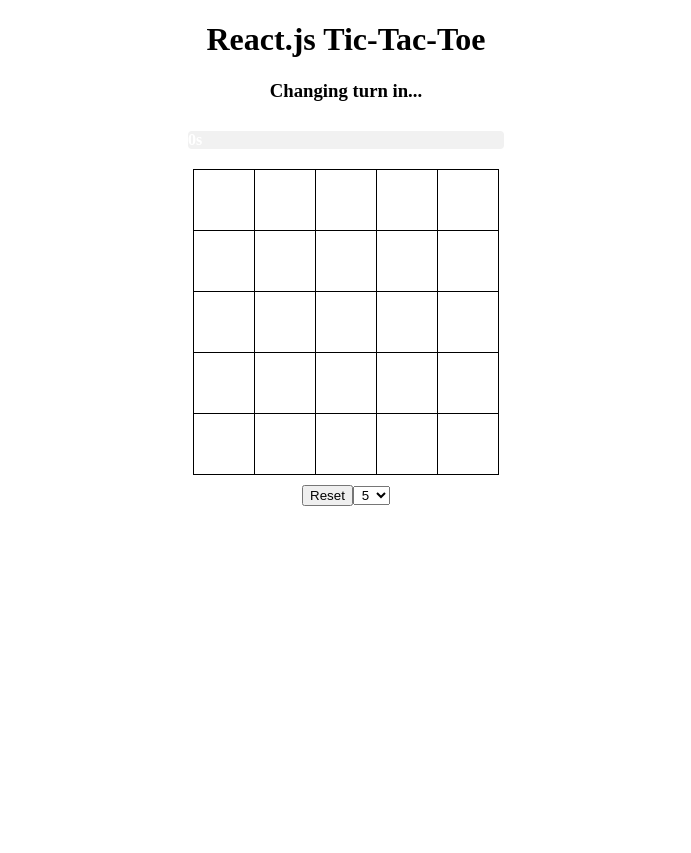
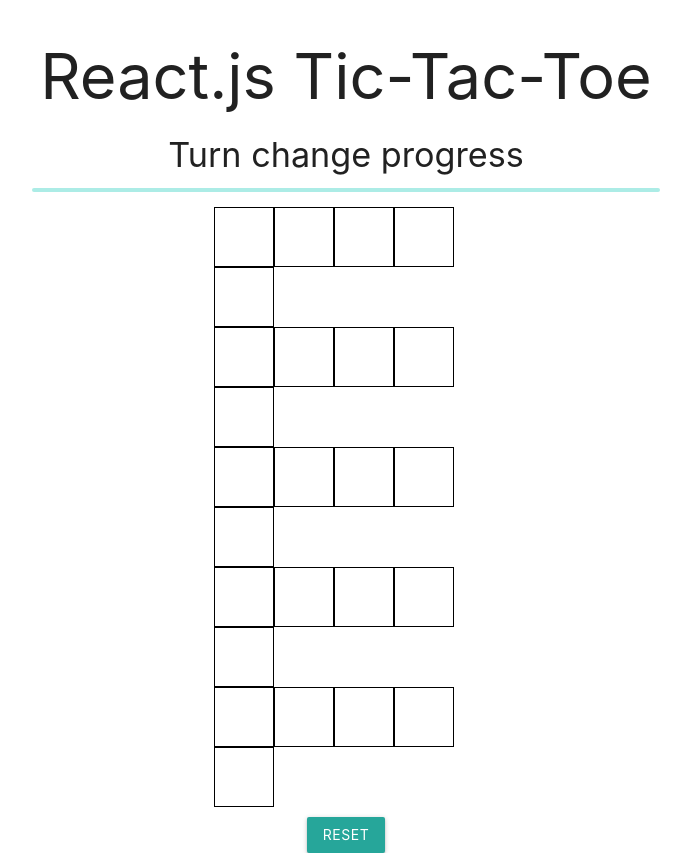
Before and after one commit to NikodemiusTKT/www-week3, a React (Vite) app: page / in a window 1280 px wide. Shown: the whole page, without its empty margins (294-985 px from the left). Before the commit the page ends 800 px from the top, so only its background shows below. Built offline with nearby package versions, Linux system fonts and the light colour scheme.

Commit message:
Materialize CSS implemented

```diff
--- a/App.js
+++ b/App.js
@@ -196,10 +196,10 @@
       grid
     } = this.state;
     return (
-      <div>
+      <div class="container">
       <h1>React.js Tic-Tac-Toe</h1>
         <Board onClick={this.handleClick} rows={grid} timerValue={this.state.timerValue}/>
-      <button style={{marginTop:"10px"}} onClick={this.resetGame}>Reset</button>
+      <button class="waves-effect waves-light btn" style={{marginTop:"10px"}} onClick={this.resetGame}>Reset</button>
         <select value={this.state.boardSize} onChange={this.changeGridSize}>
           {this.state.options.map((opt, index) =>
             <option value={opt} key={index}>{opt}</option>
--- a/components/Board.css
+++ b/components/Board.css
@@ -1,4 +1,5 @@
-table {
-  border-collapse: collapse;
-  border: 1px solid black;
+#board {
+  /* border-collapse: collapse; */
+  /* border: 1px solid black; */
+  margin: 0 auto;
 }
--- a/components/Board.js
+++ b/components/Board.js
@@ -1,21 +1,9 @@
 import React, { Component } from 'react';
 import Row from './Row';
 import Loadbar from './Loadbar'
-import { css } from "emotion";
 
 import './Board.css'
-const boardStyle = css({
-  marginTop: '20px',
-  // border: '1px solid black',
-//  borderCollapse: 'collapse',
-//   textAlign: 'center',
-//   display: 'flex',
-//   alignContent: 'center',
-//   justifyContent: 'center',
-//   alignItems: 'center',
-  // width: '50%'
 
-})
 const Board = ({
   rows,
   onClick,
@@ -23,8 +11,7 @@
 }) => (
   <div>
   <Loadbar value={timerValue}></Loadbar>
-    <table id="board" cellSpacing="0" cellPadding="0" align="center" >
-    <tbody>
+    <div id="board" class="container valign_wrapper">
       {rows.map((row, index) => (
         <Row
         key={index}
@@ -33,8 +20,7 @@
         onClick={onClick}
       />
       ))}
-      </tbody>
-      </table>
+      </div>
       </div>
   );
 
--- a/components/Loadbar.js
+++ b/components/Loadbar.js
@@ -1,30 +1,15 @@
 import React, {useState} from 'react';
-import {css} from 'emotion'
 
-const loadbarBgStyle = css({
-  color: '#000 !important',
-  backgroundColor: '#f1f1f1 !important',
-  borderRadius: '4px',
-  width: '25%',
-  margin: '10px 0 20px 0'
-})
-const loadbarStyle = css({
-  color: "#fff",
-  backgroundColor: "#2196F3 !important",
-  borderRadius: '4px',
-  fontWeight: 'bold'
-})
 
 const Loadbar = ({value}) => {
   return (
     <div>
-    <h3>Changing turn in...</h3>
-    <div style={{ display: 'flex', alignContent: 'center', justifyContent: 'center'}}>
-    <div className={loadbarBgStyle}>
-          <div className={loadbarStyle} style={{ width: value + '%' }}>{value/10}s</div>
+    <h4>Turn change progress</h4>
+
+    <div class="progress">
+          <div class="determinate" style={{ width: value + '%' }}>{value/10}s</div>
     </div>
       </div>
-    </div>
   );
 }
 
--- /dev/null
+++ b/components/Row.css
@@ -0,0 +1,7 @@
+
+.flexbox {
+  display: flex;
+  flex-wrap: wrap;
+  justify-content: center;
+  align-items: center;
+}
--- a/components/Row.js
+++ b/components/Row.js
@@ -1,15 +1,17 @@
 import React, { Component } from 'react';
 import {css } from 'emotion'
 import Square from './Square';
+import './Row.css'
+const Row = ({ squares, rowIndex, onClick, currentPlayer }) => {
+  const rowStyle = {
+    margin: '0 auto',
+    padding: '0 !important',
+    width: '60%',
+    height: '60%'
+  }
 
-const Row = ({squares,rowIndex,onClick,currentPlayer}) => {
-  const rowStyle = css({
-    // display: 'flex',
-    // justifyContent: 'center'
-  }
-  )
   return (
-    <tr>
+    <div class="row" style={rowStyle}>
         {squares.map((square, index) => {
           return <Square
             value={square}
@@ -20,7 +22,7 @@
             onClick={onClick}
           />
         })}
-    </tr>
+        </div>
   )
 }
 
--- a/components/Square.css
+++ b/components/Square.css
@@ -1,6 +1,5 @@
  td {
   border: 1px solid black;
-  display: table-cell;
   vertical-align: center;
   height: 60px;
   width: 60px;
@@ -15,3 +14,9 @@
  .player2 {
 background-Color: rgb(250,128,114)
 }
+.flexbox {
+  display: flex;
+  flex-wrap: wrap;
+  justify-content: center;
+  align-items: center;
+}
--- a/components/Square.js
+++ b/components/Square.js
@@ -16,21 +16,21 @@
   const indexes = { rowIndex, colIndex };
   const style = {
     border: '1px solid black',
-    display: 'table-cell',
-    verticalAlign: 'center',
     height: '60px',
     width: '60px',
     fontSize: '30px',
-    fontFamily: 'Helvetica'
+    fontFamily: 'Helvetica',
+    margin: '0 auto',
+    alignItems: 'center'
   }
   if (value === 'x')
     style.backgroundColor = 'rgb(124,252,0)'
   else if (value === 'o')
     style.backgroundColor = 'rgb(250,128,114)'
   return (
-    <td style={style} valign='middle' onClick={() => onClick(indexes)} >
+    <div class="col s1 center-align" style={style} onClick={() => onClick(indexes)} >
     {value}
-    </td>
+    </div>
   );
 }
 
--- a/index.html
+++ b/index.html
@@ -1,11 +1,20 @@
 <!DOCTYPE html>
 <html>
+
 <head>
     <title>React Tic-Tac-Toe app</title>
     <style src="index.css"></style>
+    <!--Import Google Icon Font-->
+    <link href="https://fonts.googleapis.com/icon?family=Material+Icons" rel="stylesheet">
+    <!--Import materialize.css-->
+    <link rel="stylesheet" href="https://cdnjs.cloudflare.com/ajax/libs/materialize/1.0.0/css/materialize.min.css">
+
 </head>
+
 <body>
-        <div id="app"></div>
+    <div id="app" class="container"></div>
+    <!--JavaScript at end of body for optimized loading-->
     <script src="index.js"></script>
 </body>
+
 </html>
```
Lines whose indentation alone changed are shown as unchanged.
